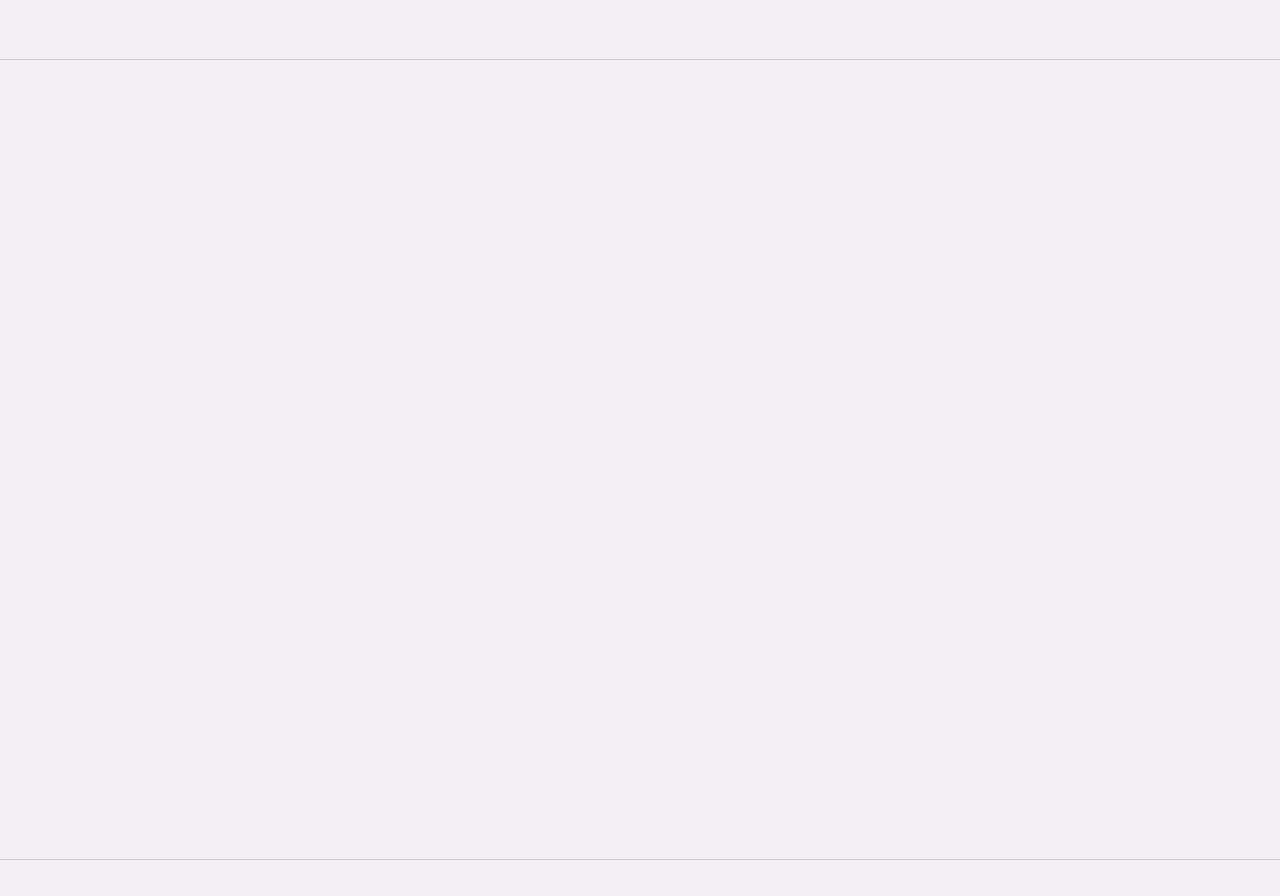
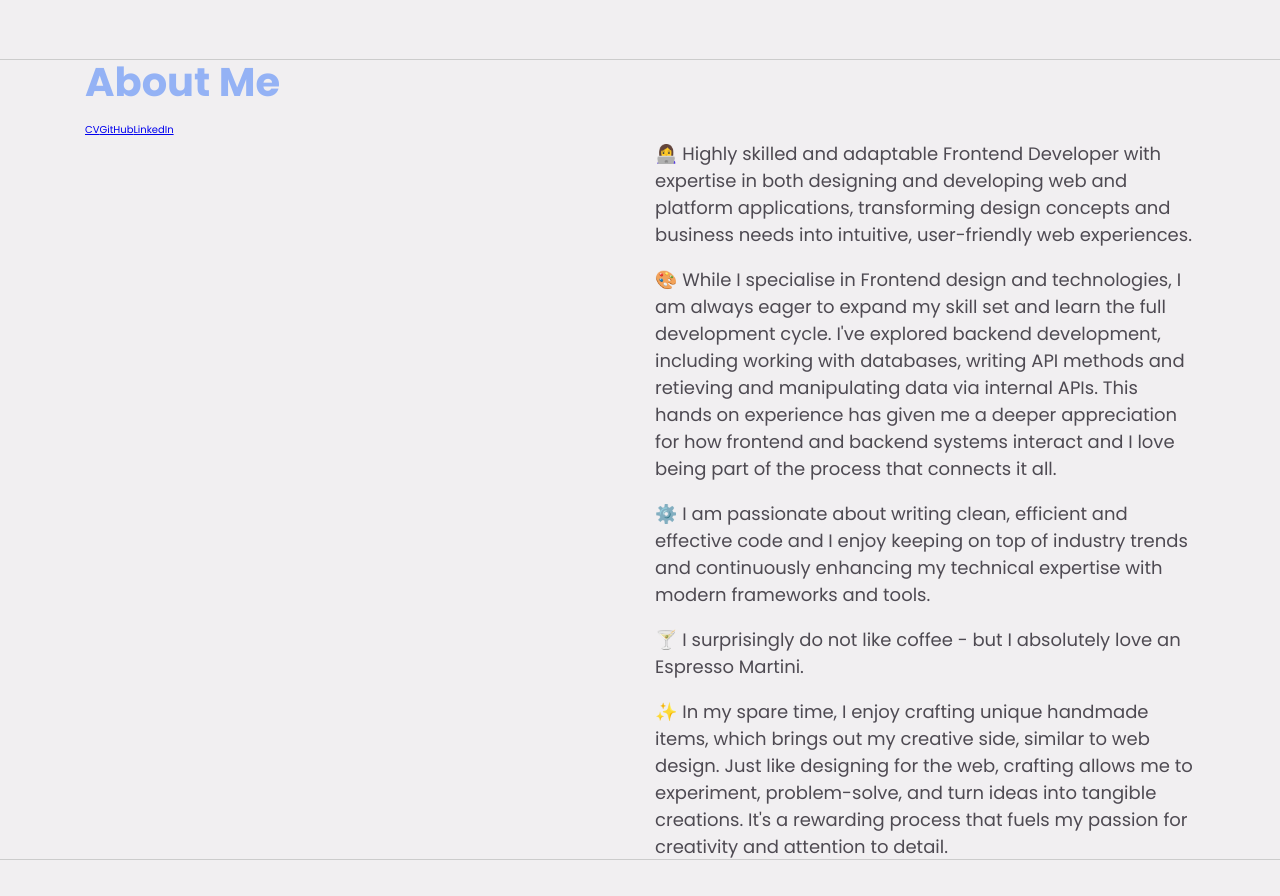
Before and after one commit to TashaRolland92/vite-react, a React (Vite) app: page / in a window 1280 px wide. Shown: the part 820-1716 px from the top of the page. Built offline with nearby package versions, Linux system fonts and the light colour scheme.

Commit message:
about section and styles added

```diff
--- a/src/components/About.tsx
+++ b/src/components/About.tsx
@@ -1,9 +1,33 @@
+import TRA_CV from "../assets/documents/TRA_CV.pdf";
+
 const About = () => {
-  return (
-    <section id="section1" className="about">
+	return (
+		<section id="section1" className="about">
+			<div className="container">
+				<div className="row">
+					<div className="col-12">
+						<h2>About Me</h2>
+					</div>
+					<div className="col-12 col-md-6">
+						{/* Image to go here */}
+						<div className="btn-container">
+							<a href={TRA_CV} className="btn btn__cv" target="_blank">CV</a>
+							<a href="https://github.com/TashaRolland92" className="btn btn__github" target="_blank">GitHub</a>
+							<a href="https://www.linkedin.com/in/tasharolland/" className="btn btn__linkedin" target="_blank">LinkedIn</a>
 
-    </section>
-  )
+						</div>
+					</div>
+					<div className="col-12 col-md-6">
+						<p>👩‍💻 Highly skilled and adaptable Frontend Developer with expertise in both designing and developing web and platform applications, transforming design concepts and business needs into intuitive, user-friendly web experiences.</p>
+						<p>🎨 While I specialise in Frontend design and technologies, I am always eager to expand my skill set and learn the full development cycle. I've explored backend development, including working with databases, writing API methods and retieving and manipulating data via internal APIs. This hands on experience has given me a deeper appreciation for how frontend and backend systems interact and I love being part of the process that connects it all.</p>
+						<p>⚙️ I am passionate about writing clean, efficient and effective code and I enjoy keeping on top of industry trends and continuously enhancing my technical expertise with modern frameworks and tools.</p>
+						<p>🍸 I surprisingly do not like coffee - but I absolutely love an Espresso Martini.</p>
+						<p>✨ In my spare time, I enjoy crafting unique handmade items, which brings out my creative side, similar to web design. Just like designing for the web, crafting allows me to experiment, problem-solve, and turn ideas into tangible creations. It's a rewarding process that fuels my passion for creativity and attention to detail.</p>
+					</div>
+				</div>
+			</div>
+		</section>
+	)
 };
 
 export default About;
--- /dev/null
+++ b/src/styles/components/global/_about.scss
@@ -0,0 +1,3 @@
+.about{
+    background-color: transparent;
+}
```
